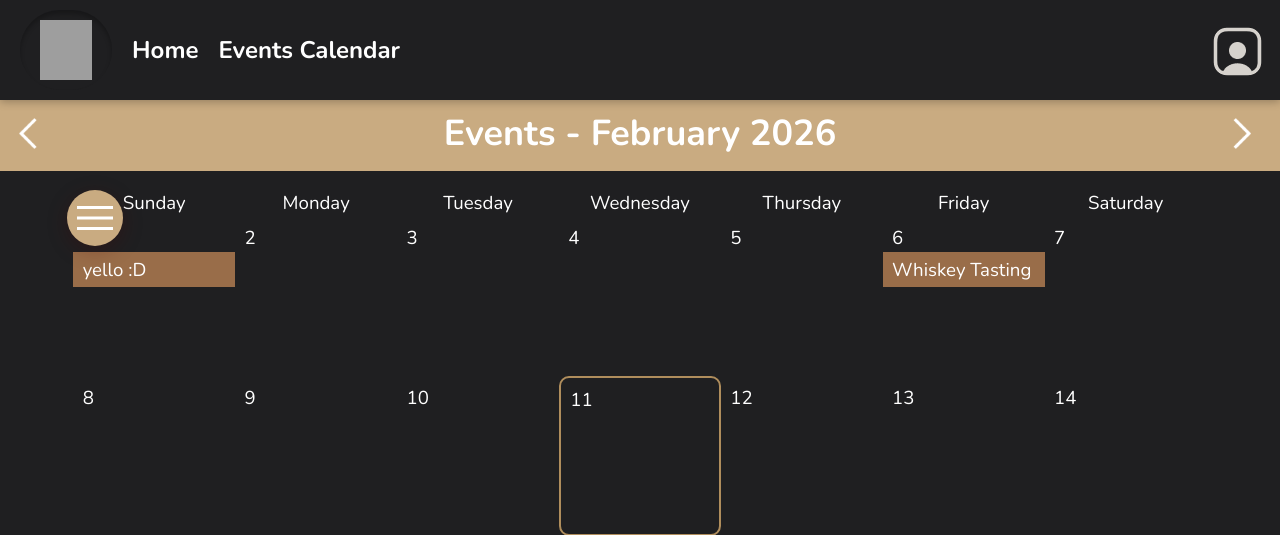
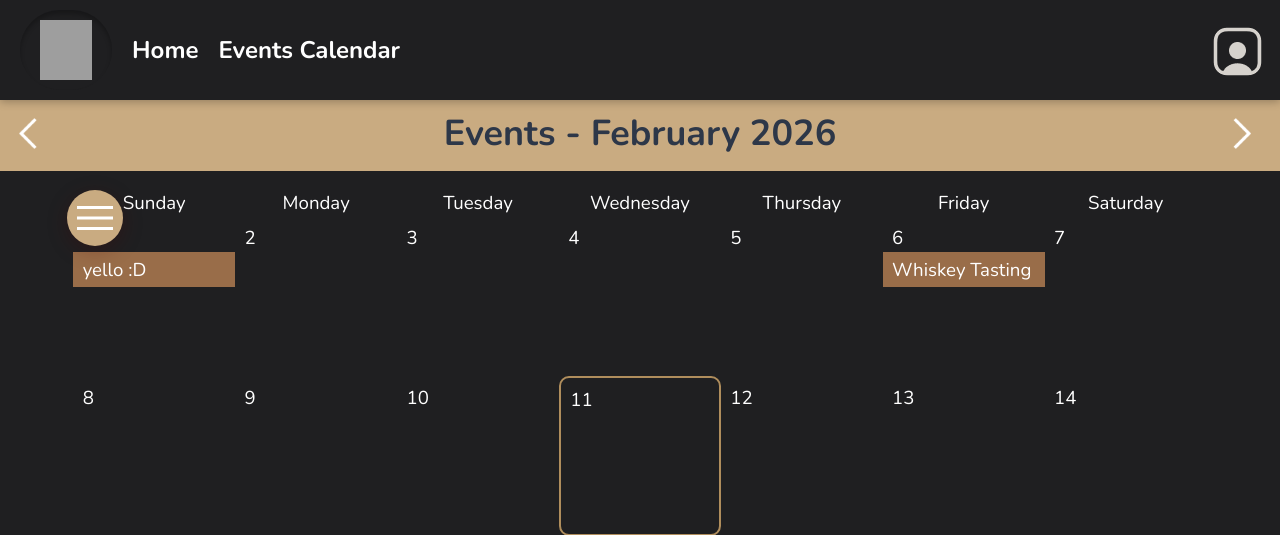
Before and after one commit to r-brt/FoodPantry, a PHP site: page /stepvarepo/calendar.php in a window 1280 px wide. Shown: the top 535 px of the page. Run offline with PHP 8.4, Linux system fonts and the light colour scheme; data comes from the database, SQL or seed files in the repository; data that the repository does not hold is empty; grey boxes are pictures that could not be loaded.

Commit message:
Changed the color of h1.calendar-header from white to deep slate gray

```diff
--- a/css/base.css
+++ b/css/base.css
@@ -559,7 +559,7 @@ main.calendar-view th {
 
 h1.calendar-header {
     background-color: var(--accent-color);
-    color: white;
+    color: #2D3748;
     display: flex;
     flex-direction: row;
     justify-content: space-between;
```
